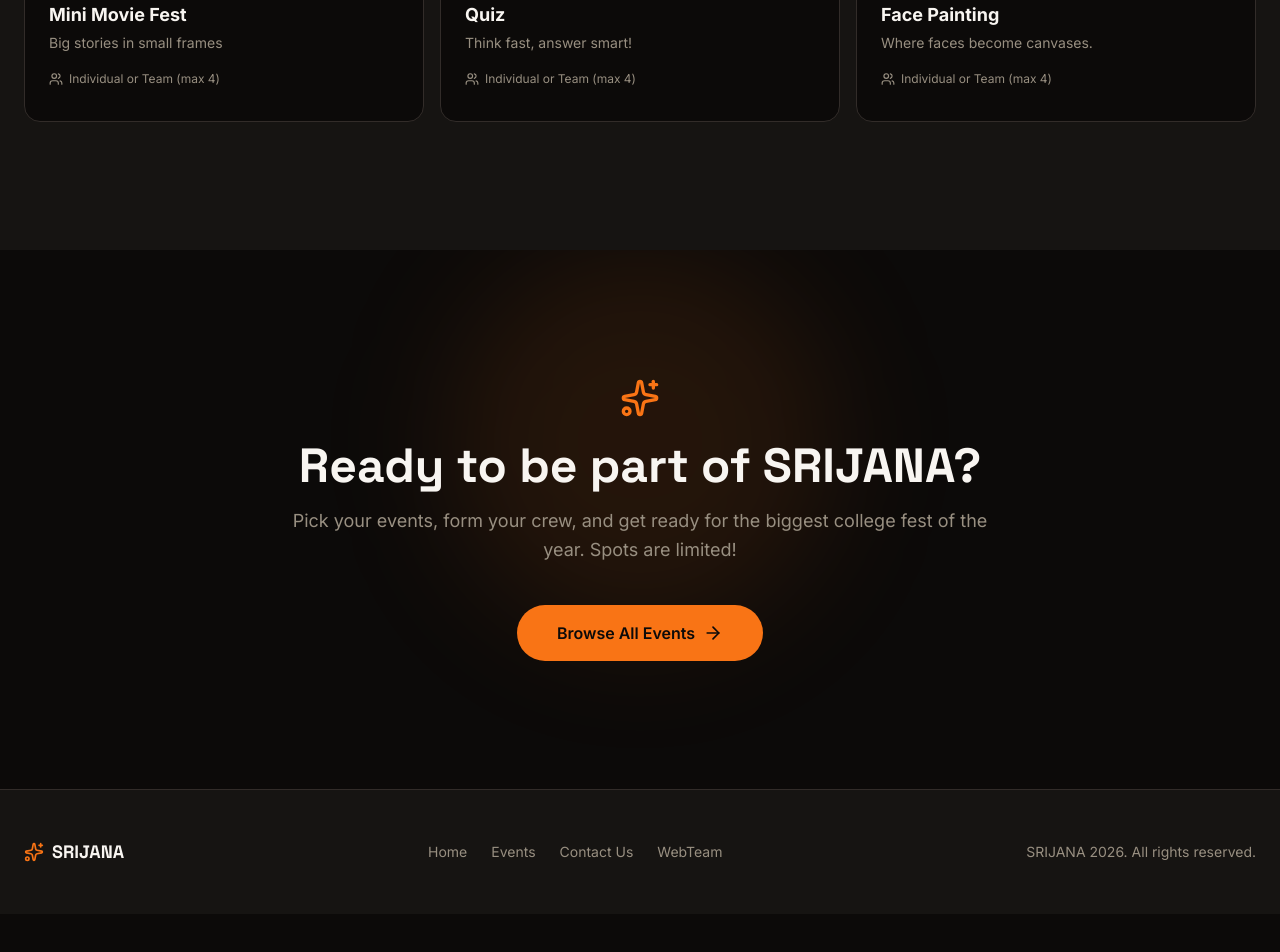
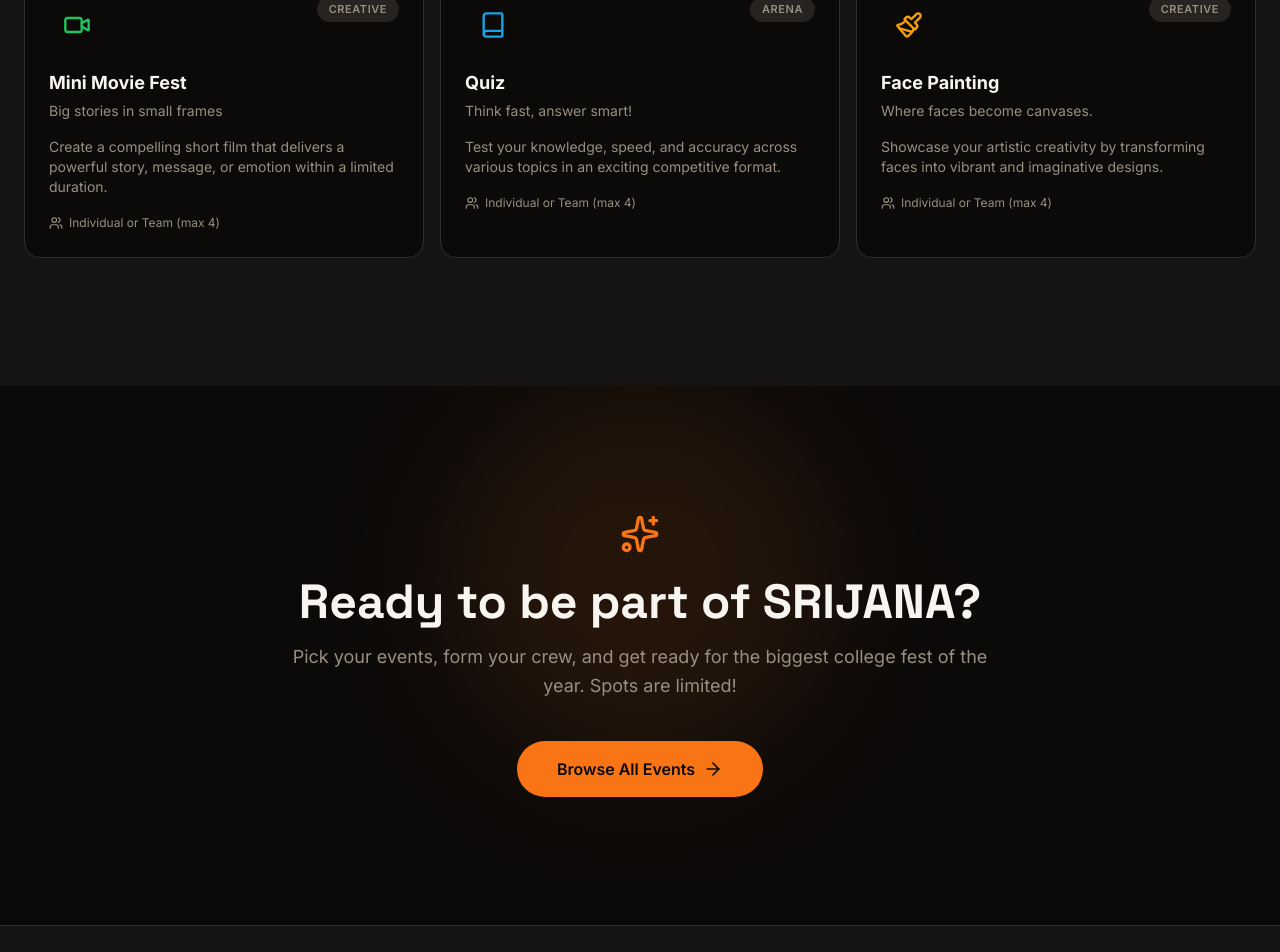
Before and after one commit to jayaprakash-majhi/college-event-website, a Next.js app: page / in a window 1280 px wide. Shown: the part 1460-2412 px from the top of the page. Before the commit the page ends 2374 px from the top, so only its background shows below. Built offline with nearby package versions, Linux system fonts and the light colour scheme.

Commit message:
Your commit message

```diff
--- a/components/featured-events.tsx
+++ b/components/featured-events.tsx
@@ -62,6 +62,9 @@ export function FeaturedEvents() {
                   <p className="mb-4 text-sm text-muted-foreground">
                     {event.tagline}
                   </p>
+                  <p className="mb-4 text-sm text-muted-foreground">
+                    {event.description}
+                  </p>
 
                   {/* First line: Team Size + View Button */}
                   <div className="flex items-center justify-between">
@@ -77,9 +80,7 @@ export function FeaturedEvents() {
                   </div>
 
                   {/* Second line: Coordinator */}
-                  <div className="mt-2 flex items-center gap-1.5 text-xs text-muted-foreground">
 
-                  </div>
 
                 </div>
               </Link>
--- a/components/footer.tsx
+++ b/components/footer.tsx
@@ -29,7 +29,7 @@ export function Footer() {
               href="/contact"
               className="text-sm text-muted-foreground transition-colors hover:text-foreground"
             >
-              Contact Us
+              Reach Us
             </Link>
             <Link
               href="/webTeam"
```
